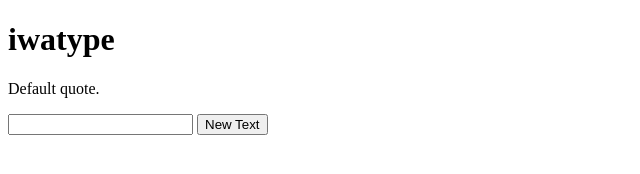
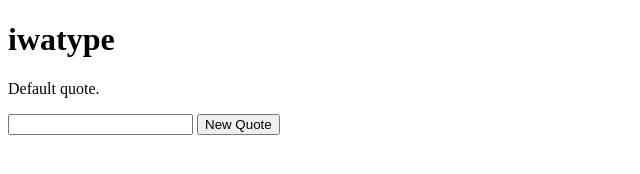
Before and after one commit to hayden-donnelly/iwatype, a website: page index.html in a window 1280 px wide. Shown: the full height of the page, 0-640 px from the left. Drawn offline with nearby package versions, Linux system fonts and the light colour scheme; no server answers.

Commit message:
Changed button text.

```diff
--- a/index.html
+++ b/index.html
@@ -11,7 +11,7 @@
     <p id="quote">Default quote.</p>
     <p id="current-word"></p>
     <input id="input-box" type="type here">
-    <button id="new-quote">New Text</button>
+    <button id="new-quote">New Quote</button>
 
 <script src="https://ajax.googleapis.com/ajax/libs/jquery/3.3.1/jquery.min.js"></script>
 <script>
```
